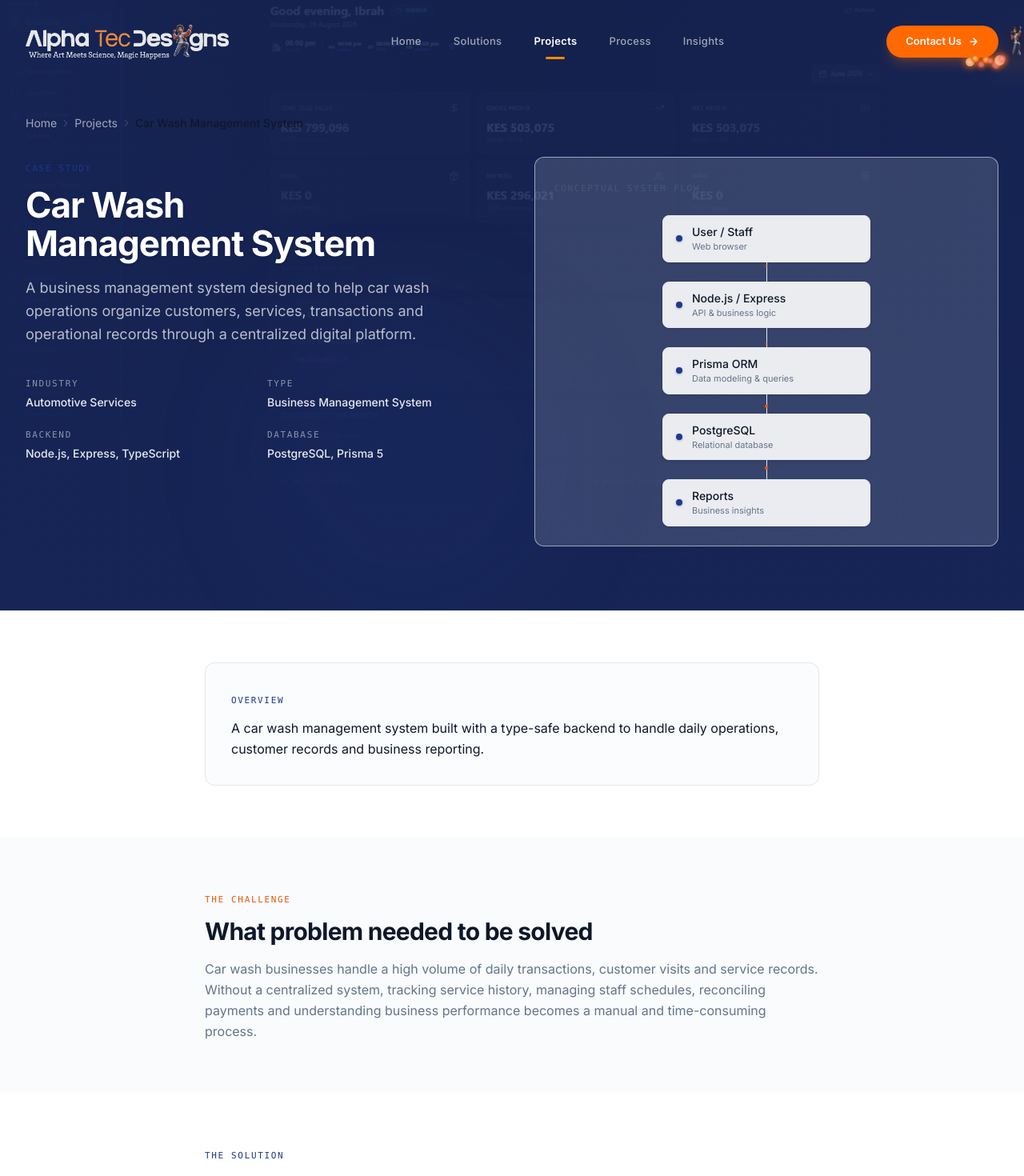
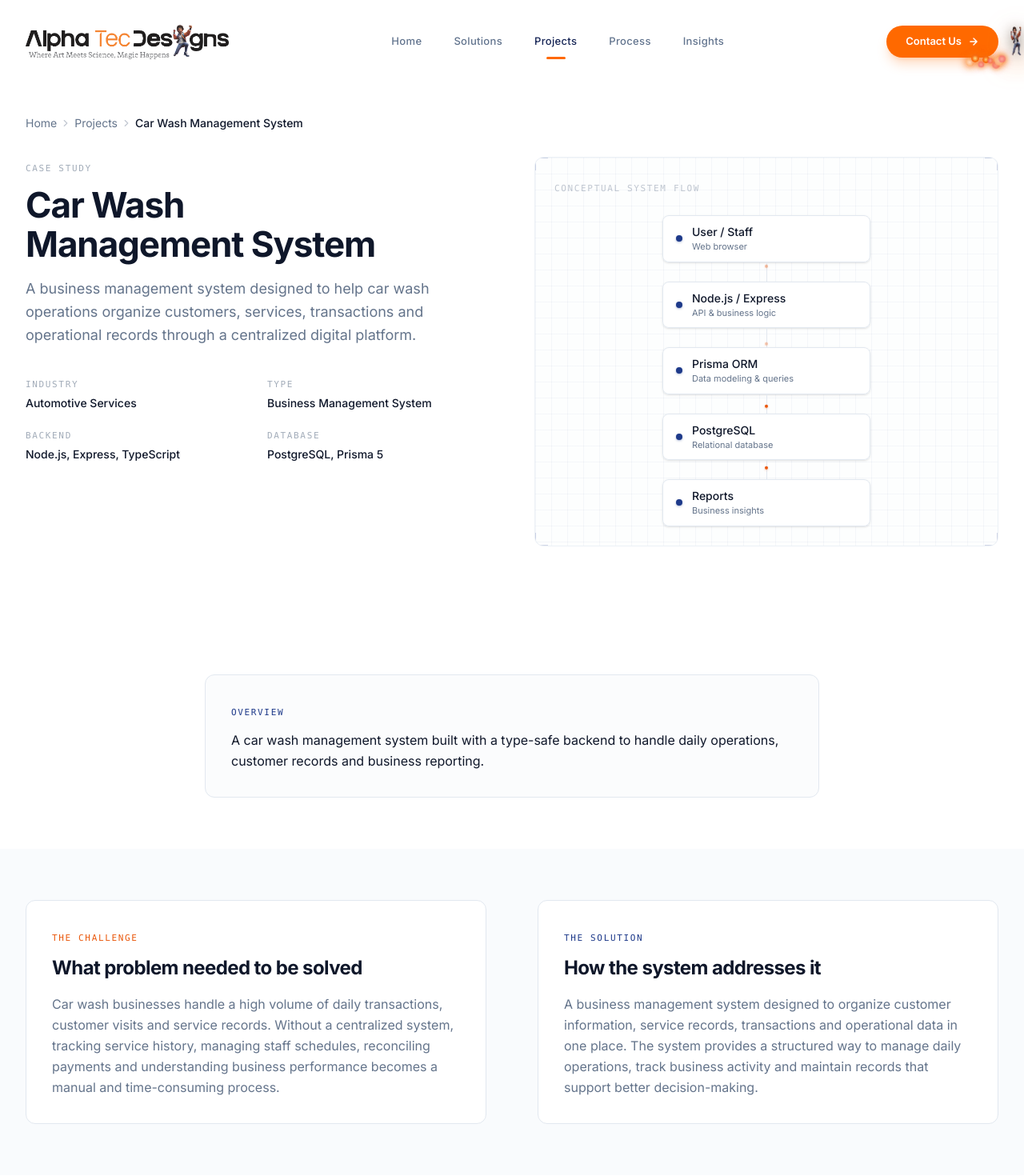
Before and after one commit to Amchege/alphawebsite, a Next.js app: page /projects/car-wash-management-system in a window 1280 px wide. Shown: the top 1470 px of the page at 80% size. Built offline with nearby package versions, Linux system fonts and the light colour scheme.

Commit message:
fix: remove duplicate hero image, video-ready showcase, related project images

```diff
--- a/src/app/projects/[slug]/page.tsx
+++ b/src/app/projects/[slug]/page.tsx
@@ -70,53 +70,31 @@ export default async function ProjectDetailPage({ params }: PageProps) {
         })}
       />
 
-      {/* ===== CINEMATIC DARK HERO ===== */}
-      <Section className="relative overflow-hidden pt-32 pb-16 md:pt-36 md:pb-20 min-h-[520px] md:min-h-[600px] flex items-center">
-        {/* Base dark fill */}
-        <div className="absolute inset-0 bg-blue-950" />
-
-        {/* Hero image layer */}
-        {project.heroImage && (
-          <div className="absolute inset-0">
-            {/* eslint-disable-next-line @next/next/no-img-element */}
-            <img
-              src={project.heroImage.src}
-              alt={project.heroImage.alt}
-              className="h-full w-full object-cover opacity-25"
-            />
-          </div>
-        )}
-
-        {/* Gradient overlays for depth */}
-        <div className="absolute inset-0 bg-gradient-to-t from-blue-950 via-blue-950/70 to-blue-950/50" />
-        <div className="absolute inset-0 bg-gradient-to-r from-blue-950/80 via-transparent to-blue-950/60" />
-
-        {/* Subtle blue accent glow */}
-        <div className="absolute bottom-0 left-1/4 h-96 w-96 rounded-full bg-primary/10 blur-3xl" aria-hidden="true" />
-
-        <Container className="relative z-10">
+      {/* ===== HERO ===== */}
+      <Section className="pt-32 pb-0 md:pt-36">
+        <Container>
           <Breadcrumb
             items={[
               { label: "Home", href: "/" },
               { label: "Projects", href: "/projects/" },
               { label: project.title },
             ]}
-            className="mb-8 [&_a]:text-white/60 [&_a:hover]:text-white [&>*:last-child]:text-white/40"
+            className="mb-8"
           />
 
           <div className="grid gap-10 lg:grid-cols-2 lg:gap-14">
-            {/* Text column */}
+            {/* Text */}
             <div>
               <ScrollReveal>
-                <MonospaceLabel className="text-primary/90">Case Study</MonospaceLabel>
+                <MonospaceLabel>Case Study</MonospaceLabel>
               </ScrollReveal>
               <ScrollReveal delay={0.05}>
-                <h1 className="mt-3 text-3xl font-bold tracking-tight text-white sm:text-4xl lg:text-[2.75rem] text-balance leading-[1.1] drop-shadow-sm">
+                <h1 className="mt-3 text-3xl font-bold tracking-tight text-foreground sm:text-4xl lg:text-[2.75rem] text-balance">
                   {project.title}
                 </h1>
               </ScrollReveal>
               <ScrollReveal delay={0.1}>
-                <p className="mt-4 text-lg text-white/70 leading-relaxed">
+                <p className="mt-4 text-lg text-muted-foreground leading-relaxed">
                   {project.shortDescription}
                 </p>
               </ScrollReveal>
@@ -125,37 +103,37 @@ export default async function ProjectDetailPage({ params }: PageProps) {
               <ScrollReveal delay={0.15}>
                 <div className="mt-8 grid grid-cols-2 gap-x-6 gap-y-4">
                   <div>
-                    <MonospaceLabel className="text-white/50">Industry</MonospaceLabel>
-                    <p className="mt-1 text-sm font-medium text-white/90">
+                    <MonospaceLabel>Industry</MonospaceLabel>
+                    <p className="mt-1 text-sm font-medium text-foreground">
                       {project.industry}
                     </p>
                   </div>
                   <div>
-                    <MonospaceLabel className="text-white/50">Type</MonospaceLabel>
-                    <p className="mt-1 text-sm font-medium text-white/90">
+                    <MonospaceLabel>Type</MonospaceLabel>
+                    <p className="mt-1 text-sm font-medium text-foreground">
                       {project.projectType}
                     </p>
                   </div>
                   {project.frontendTechnologies.length > 0 && (
                     <div>
-                      <MonospaceLabel className="text-white/50">Frontend</MonospaceLabel>
-                      <p className="mt-1 text-sm font-medium text-white/90">
+                      <MonospaceLabel>Frontend</MonospaceLabel>
+                      <p className="mt-1 text-sm font-medium text-foreground">
                         {project.frontendTechnologies.join(", ")}
                       </p>
                     </div>
                   )}
                   {project.backendTechnologies.length > 0 && (
                     <div>
-                      <MonospaceLabel className="text-white/50">Backend</MonospaceLabel>
-                      <p className="mt-1 text-sm font-medium text-white/90">
+                      <MonospaceLabel>Backend</MonospaceLabel>
+                      <p className="mt-1 text-sm font-medium text-foreground">
                         {project.backendTechnologies.join(", ")}
                       </p>
                     </div>
                   )}
                   {project.databaseTechnologies.length > 0 && (
                     <div>
-                      <MonospaceLabel className="text-white/50">Database</MonospaceLabel>
-                      <p className="mt-1 text-sm font-medium text-white/90">
+                      <MonospaceLabel>Database</MonospaceLabel>
+                      <p className="mt-1 text-sm font-medium text-foreground">
                         {project.databaseTechnologies.join(", ")}
                       </p>
                     </div>
@@ -164,18 +142,13 @@ export default async function ProjectDetailPage({ params }: PageProps) {
               </ScrollReveal>
             </div>
 
-            {/* Visual column */}
+            {/* Visual */}
             <ScrollReveal delay={0.15} className="hidden lg:block">
               <ProjectDetailVisual steps={project.systemFlow} />
             </ScrollReveal>
           </div>
         </Container>
       </Section>
-
-      {/* ===== GLOWING TRANSITION DIVIDER ===== */}
-      <div className="relative h-px w-full overflow-hidden bg-border z-10">
-        <div className="absolute inset-0 -translate-x-full bg-gradient-to-r from-transparent via-primary to-transparent animate-[shimmer_3s_ease-in-out_infinite]" style={{ animationDelay: '1s' }} />
-      </div>
 
       {/* ===== OVERVIEW ===== */}
       <Section className="py-12 md:py-16">
@@ -193,35 +166,31 @@ export default async function ProjectDetailPage({ params }: PageProps) {
         </Container>
       </Section>
 
-      {/* ===== CHALLENGE ===== */}
+      {/* ===== CHALLENGE + SOLUTION SIDE BY SIDE ===== */}
       <Section className="py-12 md:py-16 bg-muted/40">
         <Container>
-          <div className="mx-auto max-w-3xl">
+          <div className="grid gap-10 lg:grid-cols-2 lg:gap-16">
             <ScrollReveal>
+              <div className="rounded-xl border border-border bg-card p-6 sm:p-8 h-full">
                 <MonospaceLabel className="text-accent">The Challenge</MonospaceLabel>
-              <h2 className="mt-3 text-2xl font-bold tracking-tight text-foreground sm:text-3xl text-balance">
+                <h2 className="mt-3 text-xl font-bold tracking-tight text-foreground sm:text-2xl text-balance">
                   What problem needed to be solved
                 </h2>
                 <p className="mt-4 text-base leading-relaxed text-muted-foreground">
                   {project.challenge}
                 </p>
+              </div>
             </ScrollReveal>
-          </div>
-        </Container>
-      </Section>
-
-      {/* ===== SOLUTION ===== */}
-      <Section className="py-12 md:py-16">
-        <Container>
-          <div className="mx-auto max-w-3xl">
-            <ScrollReveal>
+            <ScrollReveal delay={0.1}>
+              <div className="rounded-xl border border-border bg-card p-6 sm:p-8 h-full">
                 <MonospaceLabel className="text-primary">The Solution</MonospaceLabel>
-              <h2 className="mt-3 text-2xl font-bold tracking-tight text-foreground sm:text-3xl text-balance">
+                <h2 className="mt-3 text-xl font-bold tracking-tight text-foreground sm:text-2xl text-balance">
                   How the system addresses it
                 </h2>
                 <p className="mt-4 text-base leading-relaxed text-muted-foreground">
                   {project.solution}
                 </p>
+              </div>
             </ScrollReveal>
           </div>
         </Container>
@@ -229,7 +198,7 @@ export default async function ProjectDetailPage({ params }: PageProps) {
 
       {/* ===== FEATURES ===== */}
       {project.features.length > 0 && (
-        <Section className="py-12 md:py-16 bg-muted/40">
+        <Section className="py-12 md:py-16">
           <Container>
             <ScrollReveal>
               <MonospaceLabel className="text-primary">Key Features</MonospaceLabel>
@@ -246,7 +215,7 @@ export default async function ProjectDetailPage({ params }: PageProps) {
 
       {/* ===== WORKFLOW ===== */}
       {project.workflow.length > 0 && (
-        <Section className="py-12 md:py-16">
+        <Section className="py-12 md:py-16 bg-muted/40">
           <Container>
             <div className="grid gap-12 lg:grid-cols-2">
               <div>
@@ -269,7 +238,7 @@ export default async function ProjectDetailPage({ params }: PageProps) {
       )}
 
       {/* ===== ARCHITECTURE ===== */}
-      <Section className="py-12 md:py-16 bg-muted/40">
+      <Section className="py-12 md:py-16">
         <Container>
           <ScrollReveal>
             <div className="text-center mb-10">
@@ -284,7 +253,7 @@ export default async function ProjectDetailPage({ params }: PageProps) {
       </Section>
 
       {/* ===== TECHNOLOGY ===== */}
-      <Section className="py-12 md:py-16">
+      <Section className="py-12 md:py-16 bg-muted/40">
         <Container>
           <ScrollReveal>
             <MonospaceLabel className="text-primary">Tech Stack</MonospaceLabel>
@@ -298,9 +267,9 @@ export default async function ProjectDetailPage({ params }: PageProps) {
         </Container>
       </Section>
 
-      {/* ===== SYSTEM SHOWCASE ===== */}
+      {/* ===== SYSTEM SHOWCASE — video with image fallback ===== */}
       {project.heroImage && (
-        <Section className="py-12 md:py-16 bg-muted/40">
+        <Section className="py-12 md:py-16">
           <Container>
             <ScrollReveal>
               <div className="text-center mb-10">
@@ -312,12 +281,31 @@ export default async function ProjectDetailPage({ params }: PageProps) {
             </ScrollReveal>
             <ScrollReveal delay={0.1}>
               <div className="relative overflow-hidden rounded-xl border border-border shadow-2xl shadow-black/10">
+                {project.showcaseVideo ? (
+                  <video
+                    src={project.showcaseVideo}
+                    poster={project.heroImage.src}
+                    autoPlay
+                    muted
+                    loop
+                    playsInline
+                    className="w-full h-auto object-cover"
+                  >
                     {/* eslint-disable-next-line @next/next/no-img-element */}
                     <img
                       src={project.heroImage.src}
                       alt={project.heroImage.alt}
                       className="w-full h-auto object-cover"
                     />
+                  </video>
+                ) : (
+                  /* eslint-disable-next-line @next/next/no-img-element */
+                  <img
+                    src={project.heroImage.src}
+                    alt={project.heroImage.alt}
+                    className="w-full h-auto object-cover"
+                  />
+                )}
               </div>
             </ScrollReveal>
           </Container>
@@ -326,7 +314,7 @@ export default async function ProjectDetailPage({ params }: PageProps) {
 
       {/* ===== BUSINESS VALUE ===== */}
       {project.valuePoints.length > 0 && (
-        <Section className="py-12 md:py-16">
+        <Section className="py-12 md:py-16 bg-muted/40">
           <Container>
             <div className="mx-auto max-w-3xl">
               <ScrollReveal>
@@ -356,7 +344,7 @@ export default async function ProjectDetailPage({ params }: PageProps) {
 
       {/* ===== FUTURE IMPROVEMENTS ===== */}
       {project.futureImprovements.length > 0 && (
-        <Section className="py-12 md:py-16 bg-muted/40">
+        <Section className="py-12 md:py-16">
           <Container>
             <div className="mx-auto max-w-3xl">
               <ScrollReveal>
@@ -385,7 +373,7 @@ export default async function ProjectDetailPage({ params }: PageProps) {
 
       {/* ===== RELATED PROJECTS ===== */}
       {relatedProjects.length > 0 && (
-        <Section className="py-12 md:py-16">
+        <Section className="py-12 md:py-16 bg-muted/40">
           <Container>
             <ScrollReveal>
               <MonospaceLabel className="text-primary">Explore More</MonospaceLabel>
--- a/src/components/layout/header.tsx
+++ b/src/components/layout/header.tsx
@@ -72,7 +72,7 @@ export function Header() {
     href === '/' ? pathname === '/' : pathname.startsWith(href);
 
   /* Dark hero pages */
- const darkHeroPaths = ['/', '/projects', '/insights', '/contact'];
+ const darkHeroPaths = ['/', '/insights', '/contact'];
 const isDarkHero = darkHeroPaths.some((p) => {
   if (p === '/') return pathname === '/';
   return pathname.startsWith(p);
--- a/src/components/projects/related-projects.tsx
+++ b/src/components/projects/related-projects.tsx
@@ -21,6 +21,17 @@ export function RelatedProjects({ projects }: RelatedProjectsProps) {
               href={`/projects/${project.slug}/`}
               className="block h-full"
             >
+              {project.heroImage ? (
+                <div className="relative overflow-hidden border-b border-border">
+                  {/* eslint-disable-next-line @next/next/no-img-element */}
+                  <img
+                    src={project.heroImage.src}
+                    alt={project.heroImage.alt}
+                    className="h-40 w-full object-cover transition-transform duration-500 group-hover:scale-105"
+                  />
+                  <div className="absolute inset-0 bg-gradient-to-t from-black/20 via-transparent to-transparent" />
+                </div>
+              ) : (
                 <div className="flex items-center justify-center border-b border-border bg-muted/30 py-8">
                   <div className="text-center">
                     <ImagePlus
@@ -33,6 +44,7 @@ export function RelatedProjects({ projects }: RelatedProjectsProps) {
                     </p>
                   </div>
                 </div>
+              )}
               <div className="p-5">
                 <div className="flex items-center justify-between">
                   <MonospaceLabel>
--- a/src/types/project.ts
+++ b/src/types/project.ts
@@ -57,6 +57,7 @@ export interface Project {
 
   screenshots: MediaAsset[];
   heroImage: MediaAsset | null;
+  showcaseVideo?: string;
   architectureImage: MediaAsset | null;
 
   results: ProjectResult[];
```
Also changed, not shown: 429 other files (tests, documents, lock files or other folders). Lines whose indentation alone changed are shown as unchanged.
